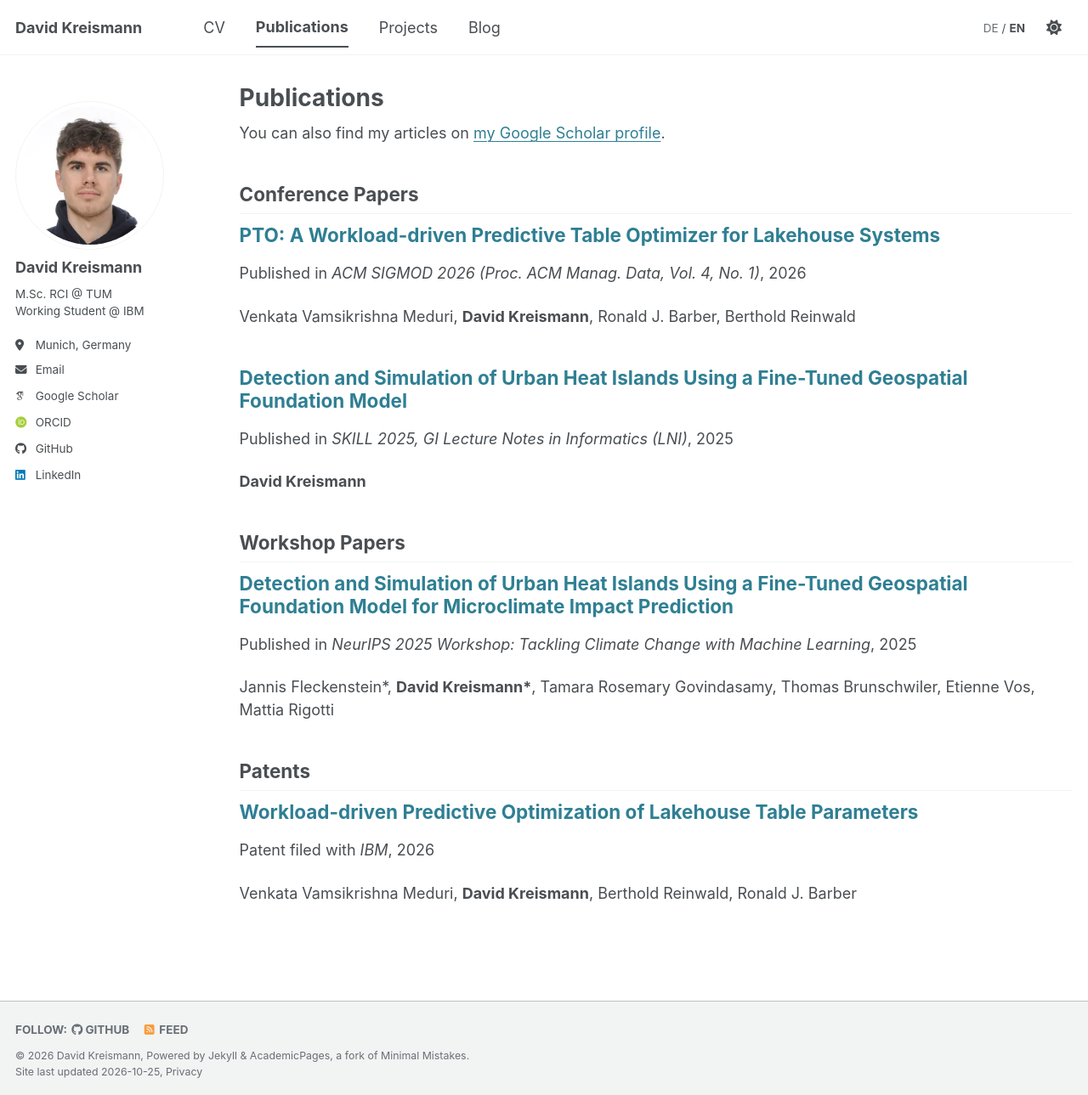
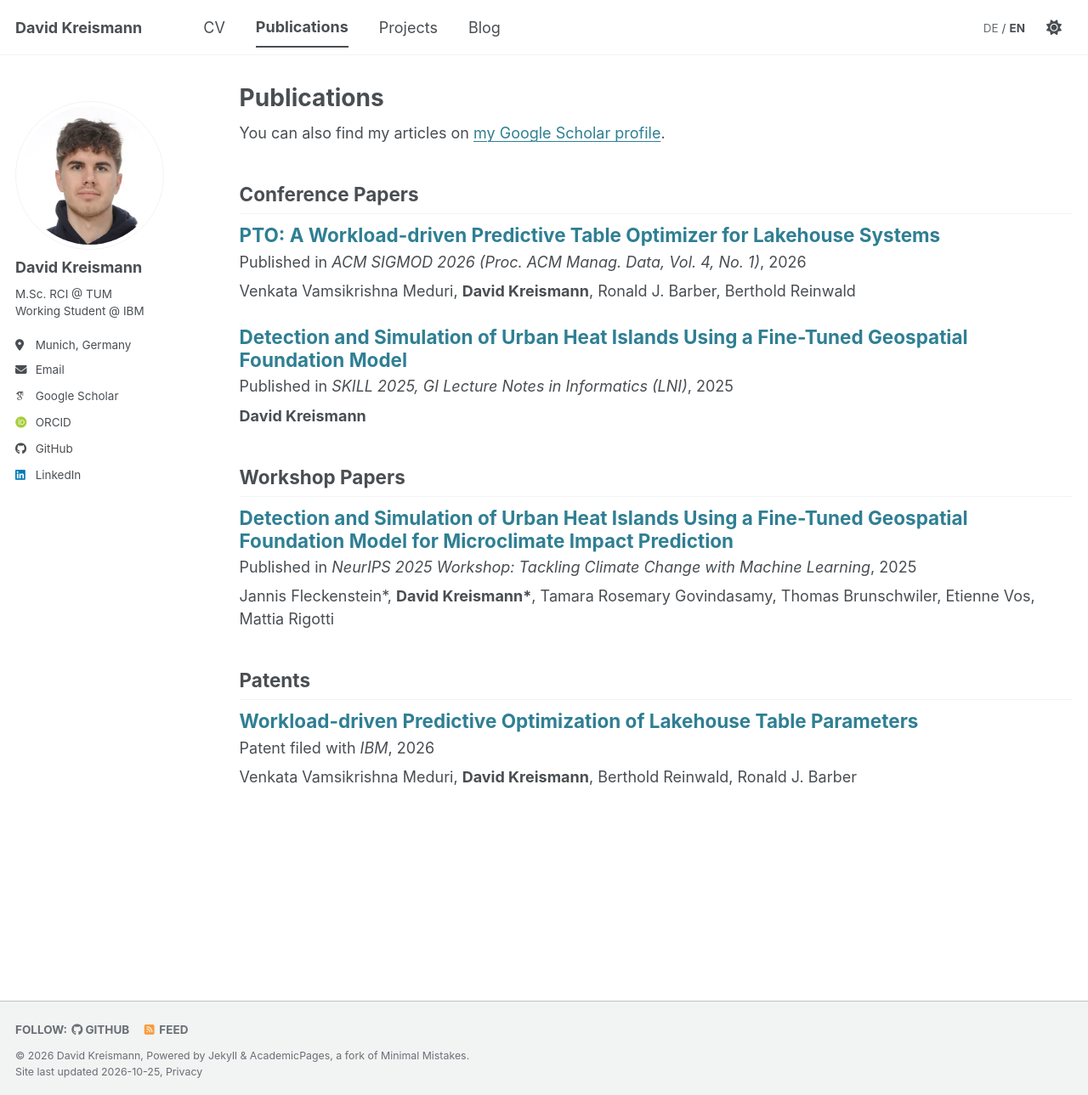
Before and after one commit to davidkreismann/davidkreismann.github.io, a Jekyll site: the page built from _pages/publications.html, in a window 1280 px wide and 1289 px high. Shown: the whole window at 85% size. Built offline with Jekyll 4.4.1, drawn with Linux system fonts in a browser that asks for light colours.

Commit message:
Match publication list spacing to project and blog cards

```diff
--- a/_includes/archive-single.html
+++ b/_includes/archive-single.html
@@ -14,7 +14,7 @@
   {% assign title = post.title %}
 {% endif %}
 
-<div class="{{ include.type | default: "list" }}__item">
+<div class="{{ include.type | default: "list" }}__item{% if post.collection == 'publications' %} publication-card{% endif %}">
   <article class="archive__item" itemscope itemtype="http://schema.org/CreativeWork">
     {% if include.type == "grid" and teaser %}
       <div class="archive__item-teaser">
--- a/_sass/layout/_cv.scss
+++ b/_sass/layout/_cv.scss
@@ -208,8 +208,20 @@ $role-gap    : 1em;
    Projects page (_pages/projects.html)
    ========================================================================== */
 
-.project-card {
+.project-card,
+.publication-card {
   margin-bottom: $entry-gap;
+}
+
+/* Publication metadata follows the same compact rhythm as project/blog cards. */
+.publication-card {
+  .archive__item-title { margin: 0; }
+
+  .archive__item > p {
+    margin: 0.25em 0 0.4em;
+
+    &:last-child { margin-bottom: 0; }
+  }
 }
 
 /* Project years use the same heading scale and rule spacing as CV/publication sections. */
```
